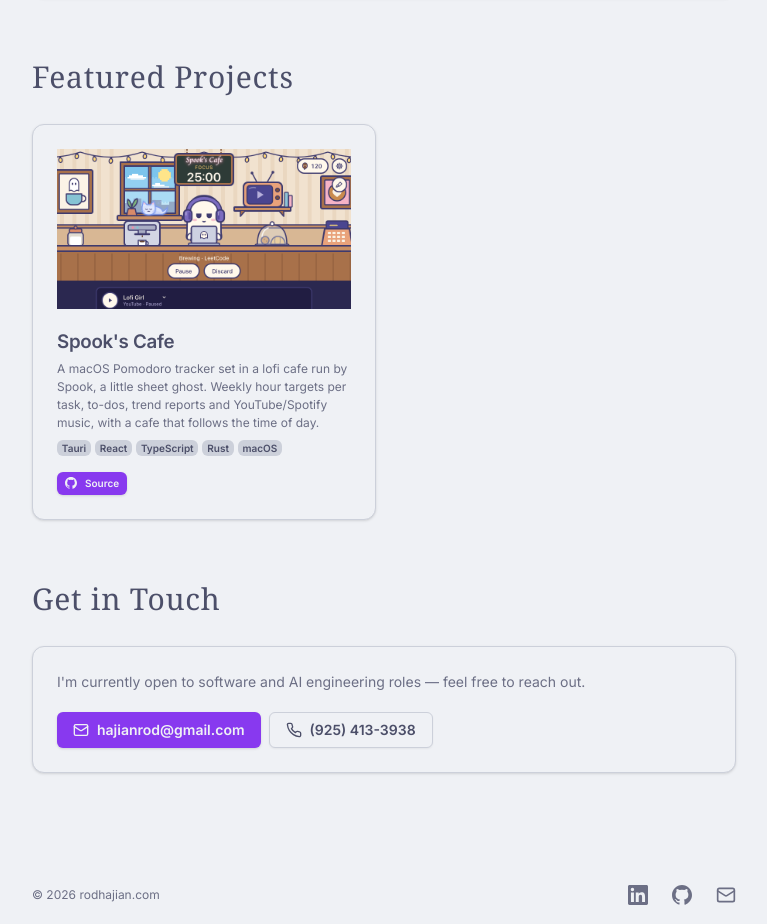
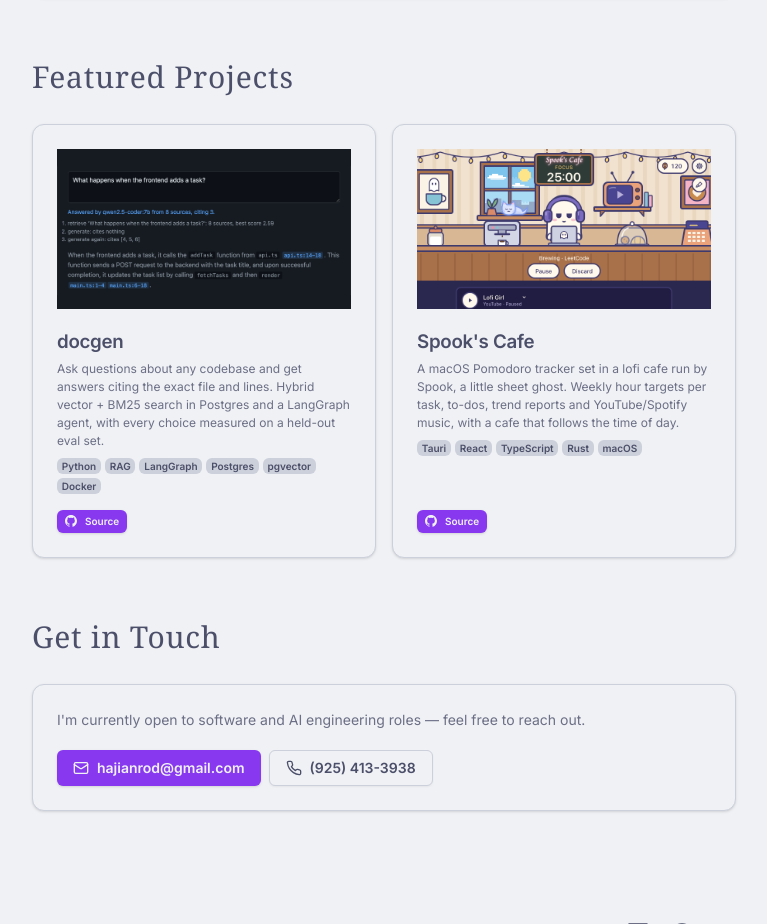
Before and after one commit to Hajianrod97/Portfolio-Website, a plain HTML site: page index.html in a window 1280 px wide. Shown: the part 1484-2408 px from the top of the page, without its empty margins (256-1023 px from the left). Drawn offline with Linux system fonts and the light colour scheme; a web font is replaced by a local one.

Commit message:
Add Project

```diff
--- a/index.html
+++ b/index.html
@@ -728,6 +728,26 @@
       </div>
       <div class="project-grid">
         <article class="card-box project">
+          <a class="project-img" href="https://github.com/Hajianrod97/docgen" target="_blank" rel="noopener noreferrer">
+            <img src="img/docgen.png" alt="docgen answering a question about a repo, citing api.ts and main.ts by line" width="1428" height="793" loading="lazy">
+          </a>
+          <div class="project-body">
+            <h3>docgen</h3>
+            <p>Ask questions about any codebase and get answers citing the exact file and lines. Hybrid vector + BM25 search in Postgres and a LangGraph agent, with every choice measured on a held-out eval set.</p>
+          </div>
+          <div class="project-footer">
+            <div class="badges">
+              <span class="badge">Python</span><span class="badge">RAG</span><span class="badge">LangGraph</span><span class="badge">Postgres</span><span class="badge">pgvector</span><span class="badge">Docker</span>
+            </div>
+            <div class="project-links">
+              <a href="https://github.com/Hajianrod97/docgen" target="_blank" rel="noopener noreferrer">
+                <svg viewBox="0 0 24 24" fill="currentColor" aria-hidden="true"><path d="M12 0C5.37 0 0 5.4 0 12.07c0 5.34 3.44 9.86 8.21 11.46.6.11.82-.26.82-.58 0-.29-.01-1.06-.02-2.08-3.34.73-4.04-1.62-4.04-1.62-.55-1.39-1.34-1.76-1.34-1.76-1.09-.75.08-.74.08-.74 1.21.09 1.84 1.25 1.84 1.25 1.07 1.85 2.81 1.31 3.49 1 .11-.78.42-1.31.76-1.61-2.67-.31-5.47-1.35-5.47-6.02 0-1.33.47-2.42 1.24-3.27-.12-.31-.54-1.56.12-3.24 0 0 1.01-.33 3.3 1.25a11.4 11.4 0 0 1 6 0c2.29-1.58 3.3-1.25 3.3-1.25.66 1.68.24 2.93.12 3.24.77.85 1.24 1.94 1.24 3.27 0 4.68-2.8 5.71-5.48 6.01.43.38.81 1.12.81 2.27 0 1.64-.02 2.96-.02 3.36 0 .32.22.7.83.58C20.56 21.92 24 17.4 24 12.07 24 5.4 18.63 0 12 0z"/></svg>
+                Source
+              </a>
+            </div>
+          </div>
+        </article>
+        <article class="card-box project">
           <a class="project-img" href="https://github.com/Hajianrod97/spooks-cafe" target="_blank" rel="noopener noreferrer">
             <img src="img/spooks-cafe.png" alt="Spook's Cafe: Spook the ghost at the cafe counter with a laptop during a focus block" width="760" height="1000" loading="lazy">
           </a>
```
Also changed, not shown: img/docgen.png (added).
